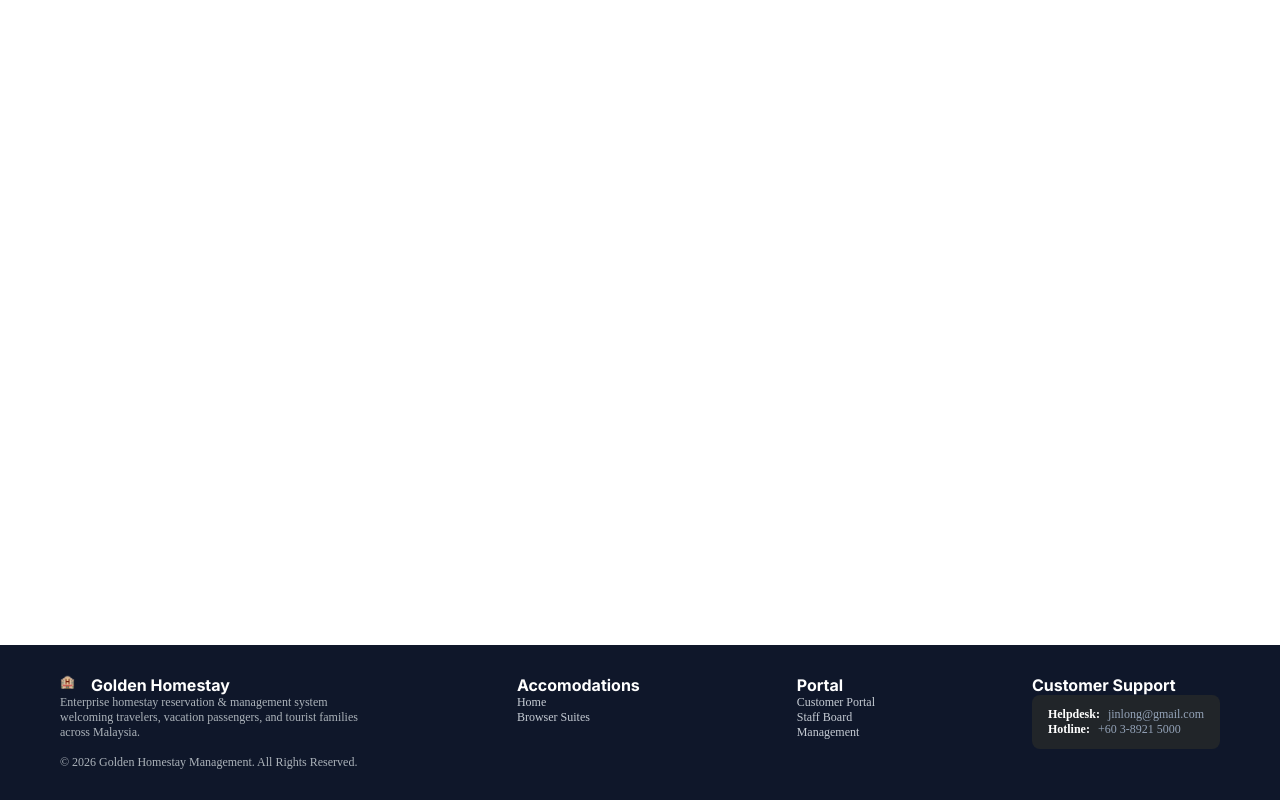
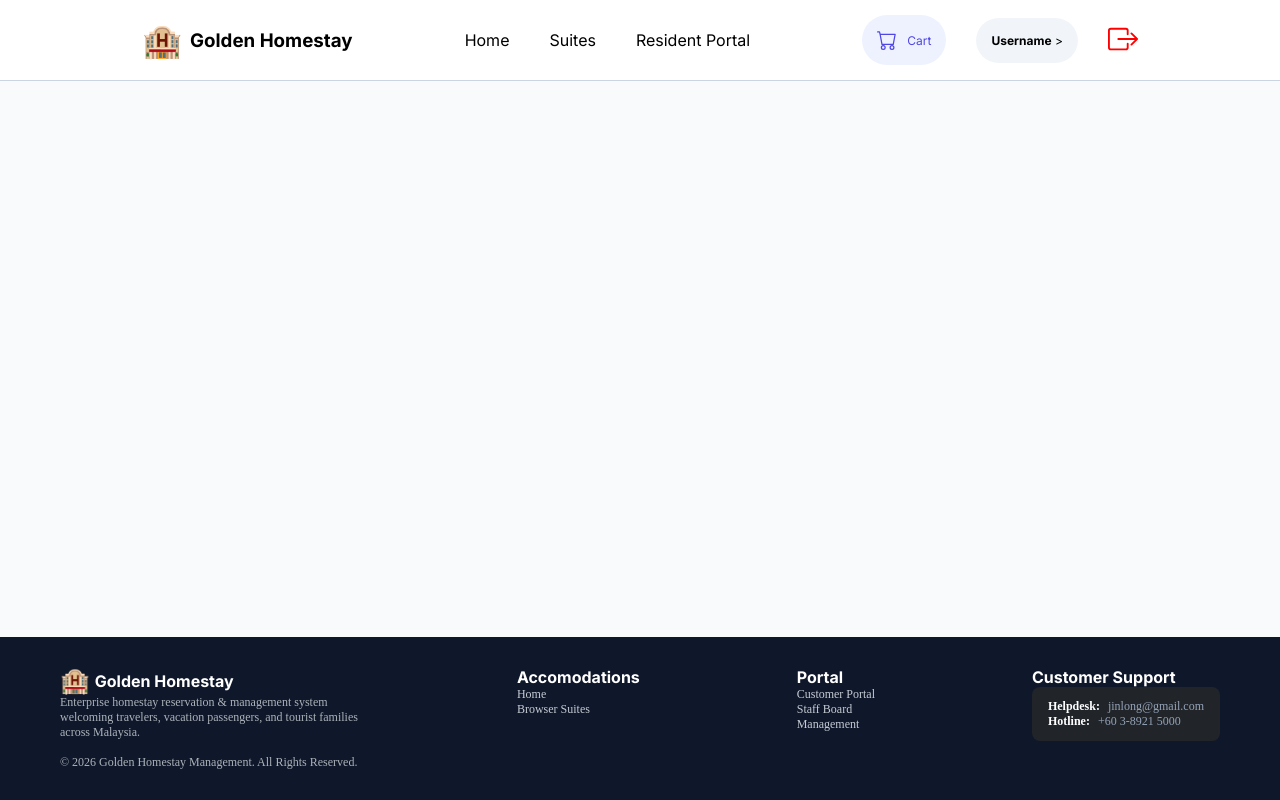
Before and after one commit to KitLin313/MiniProject-Homestay-Management-System-, a PHP site: page / in a window 1280 px wide. Run offline with PHP 8.4, Linux system fonts and the light colour scheme; data that the repository does not hold is empty.

Commit message:
complete header

```diff
--- a/public/assest/css/footer.css
+++ b/public/assest/css/footer.css
@@ -38,7 +38,12 @@
 
 .brand_title{
     display: flex;
-    gap: 1rem;
+    gap: 0.3rem;
+    align-items: center;
+}
+
+.brand_icon{
+    font-size: 1.2rem;
 }
 
 .support_container{
--- /dev/null
+++ b/public/assest/css/header.css
@@ -0,0 +1,94 @@
+.header{
+    font-size: 1em;
+    font-family: 'Inter', sans-serif;
+    background-color: white;
+    border-bottom: 1px solid #cbd5e1;
+    padding: 15px 20px;
+}
+
+.header_container{
+    max-width: 1200px;
+    margin: 0 auto;
+    display: flex;
+    justify-content: space-evenly;
+    align-items: center;
+}
+
+.brand_container{
+    display: flex;
+    align-items: center;
+    gap: 0.5rem;
+}
+
+.brand_title{
+    color: black;
+}
+
+.brand_icon{
+    font-size: 2em;
+}
+
+.nav_bar{
+    display: flex;
+    gap: 20px;
+    align-items: center;
+}
+
+.nav_link{
+    text-decoration: none;
+    color: black;
+    padding: 10px;
+    border-radius: 6px;
+    transition: all 0.2s ease;
+}
+
+.nav_link:hover{
+    background-color: #eef2ff;
+    color: #5850e7;
+}
+
+.header_actions{
+    display: flex;
+    align-items: center;
+    gap: 30px;
+}
+
+.cart{
+    display: flex;
+    align-items: center;
+    cursor: pointer;
+    gap: 10px;
+    color: #4f46e5;
+    background-color: #eef2ff;
+    padding: 15px;
+    border-radius: 9999px;
+    border: none;
+    font-size: 0.75em;
+    font-family: 'Inter', sans-serif;
+}
+
+.cart:hover{
+    color:white;
+    background-color: #4f46e5;
+}
+
+.profile_btn{
+    font-size: 0.75em;
+    font-family: 'Inter', sans-serif;
+    background-color: #f1f5f9;
+    border-radius: 9999px;
+    padding: 15px;
+    border: none;
+    cursor: pointer;
+    transition:transfrom 0.2s ease;
+}
+
+.profile_btn:hover{
+    transform: scale(1.05);
+}
+
+.logout_btn{
+    color: red;
+    background: transparent;
+    border: none;
+}
--- a/public/assest/css/main.css
+++ b/public/assest/css/main.css
@@ -1,6 +1,7 @@
 @import url(font.css);
 @import url(./variables.css);
 @import url(./footer.css);
+@import url(./header.css);
 
 /* page specific css */
 
@@ -9,6 +10,7 @@ body{
     min-height: 100vh;
     display: flex;
     flex-direction: column;
+    background-color: #f8fafc;
 }
 
 .footer{
--- a/views/layouts/header.php
+++ b/views/layouts/header.php
@@ -1,3 +1,34 @@
-<header >
+<header class="header">
+    <div class="header_container">
+        <div class="brand_container">
+            <span class="brand_icon">🏨</span>
+            <h3 class="brand_title">Golden Homestay</h3>
+        </div>
 
+        <div class="nav_bar">
+            <a href="" class="nav_link">Home</a>
+            <a href="" class="nav_link">Suites</a>
+            <a href="" class="nav_link">Resident Portal</a>
+        </div>
+
+        <div class="header_actions">
+            <button class="cart">
+                <svg xmlns="http://www.w3.org/2000/svg" width="20" height="20" fill="currentColor" class="bi bi-cart" viewBox="0 0 16 16">
+                    <path d="M0 1.5A.5.5 0 0 1 .5 1H2a.5.5 0 0 1 .485.379L2.89 3H14.5a.5.5 0 0 1 .491.592l-1.5 8A.5.5 0 0 1 13 12H4a.5.5 0 0 1-.491-.408L2.01 3.607 1.61 2H.5a.5.5 0 0 1-.5-.5M3.102 4l1.313 7h8.17l1.313-7zM5 12a2 2 0 1 0 0 4 2 2 0 0 0 0-4m7 0a2 2 0 1 0 0 4 2 2 0 0 0 0-4m-7 1a1 1 0 1 1 0 2 1 1 0 0 1 0-2m7 0a1 1 0 1 1 0 2 1 1 0 0 1 0-2"/>
+                </svg>
+                <p>Cart</p>
+            </button>
+
+            <div class="profile">
+                <button class="profile_btn"><b>Username</b> ></button>
+            </div>
+
+            <button class="logout_btn">
+                <svg xmlns="http://www.w3.org/2000/svg" width="30" height="30" fill="currentColor" class="bi bi-box-arrow-right" viewBox="0 0 16 16">
+                    <path fill-rule="evenodd" d="M10 12.5a.5.5 0 0 1-.5.5h-8a.5.5 0 0 1-.5-.5v-9a.5.5 0 0 1 .5-.5h8a.5.5 0 0 1 .5.5v2a.5.5 0 0 0 1 0v-2A1.5 1.5 0 0 0 9.5 2h-8A1.5 1.5 0 0 0 0 3.5v9A1.5 1.5 0 0 0 1.5 14h8a1.5 1.5 0 0 0 1.5-1.5v-2a.5.5 0 0 0-1 0z"/>
+                    <path fill-rule="evenodd" d="M15.854 8.354a.5.5 0 0 0 0-.708l-3-3a.5.5 0 0 0-.708.708L14.293 7.5H5.5a.5.5 0 0 0 0 1h8.793l-2.147 2.146a.5.5 0 0 0 .708.708z"/>
+                </svg>
+            </button>
+        </div>
+    </div>
 </header>
```
